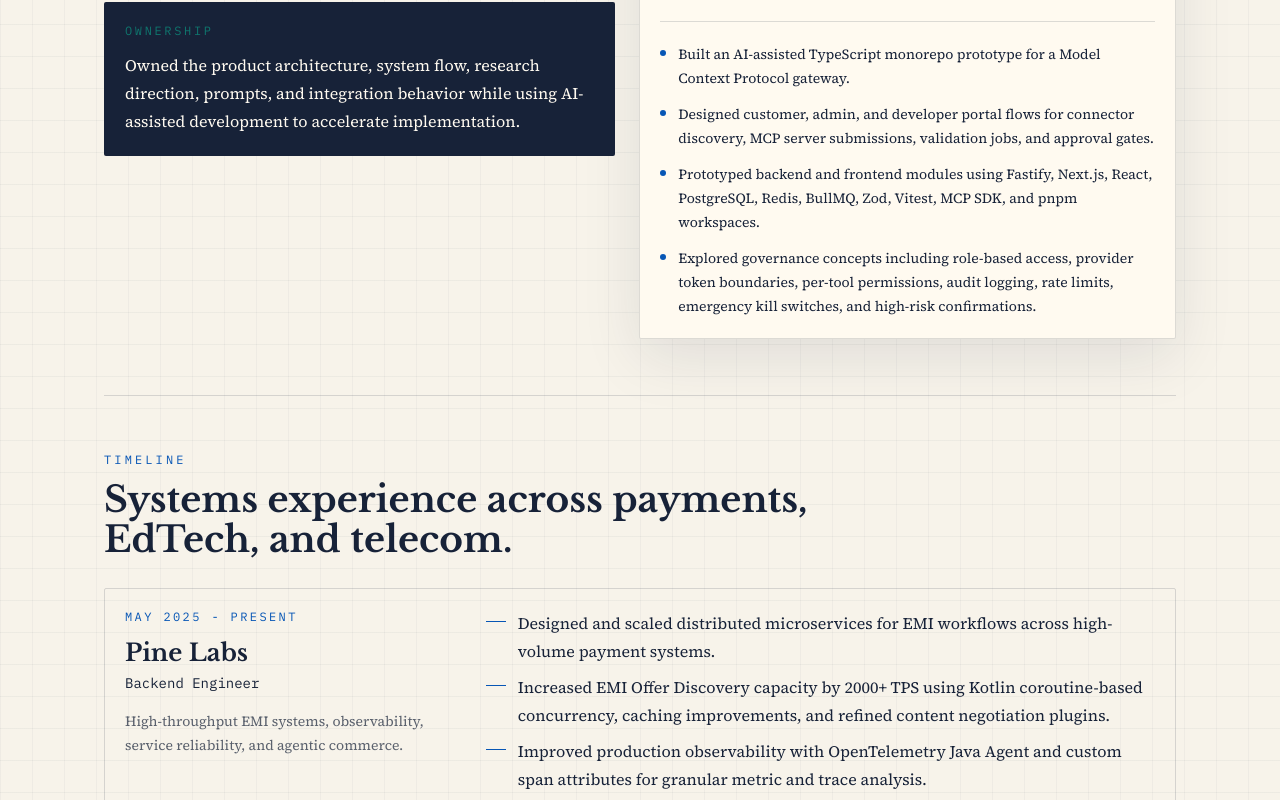
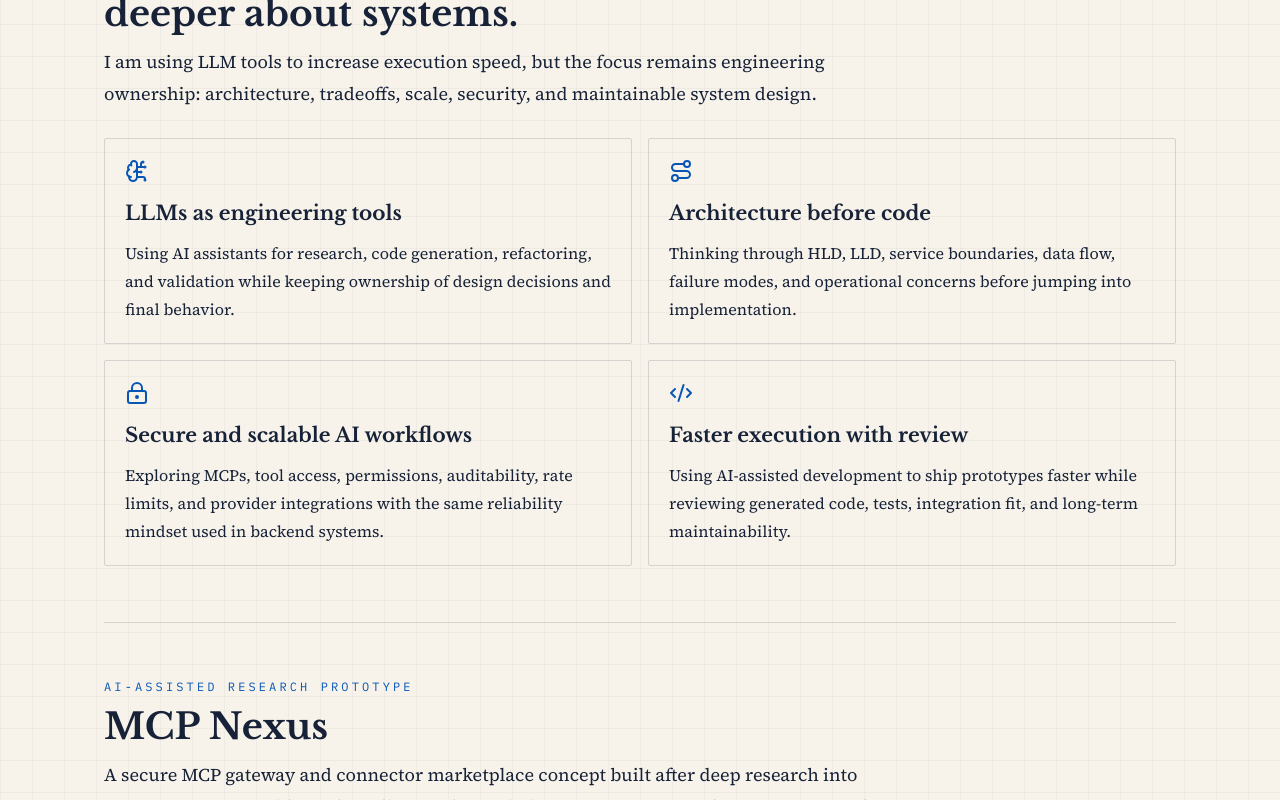
Before and after one commit to ArelliGoutham/goutham-arelli-portfolio, a Next.js app: page / in a window 1280 px wide. Shown: the part 3080-3880 px from the top of the page. Built offline with nearby package versions, Linux system fonts and the light colour scheme.

Commit message:
Reorder timeline before AI case study

```diff
--- a/app/page.tsx
+++ b/app/page.tsx
@@ -20,13 +20,13 @@
         <BackendFoundation />
       </RevealSection>
       <RevealSection delay={80}>
+        <ExperienceTimeline />
+      </RevealSection>
+      <RevealSection delay={80}>
         <McpDirection />
       </RevealSection>
       <RevealSection delay={80}>
         <McpNexusCaseStudy />
-      </RevealSection>
-      <RevealSection delay={80}>
-        <ExperienceTimeline />
       </RevealSection>
       <RevealSection delay={80}>
         <StackMatrix />
```
